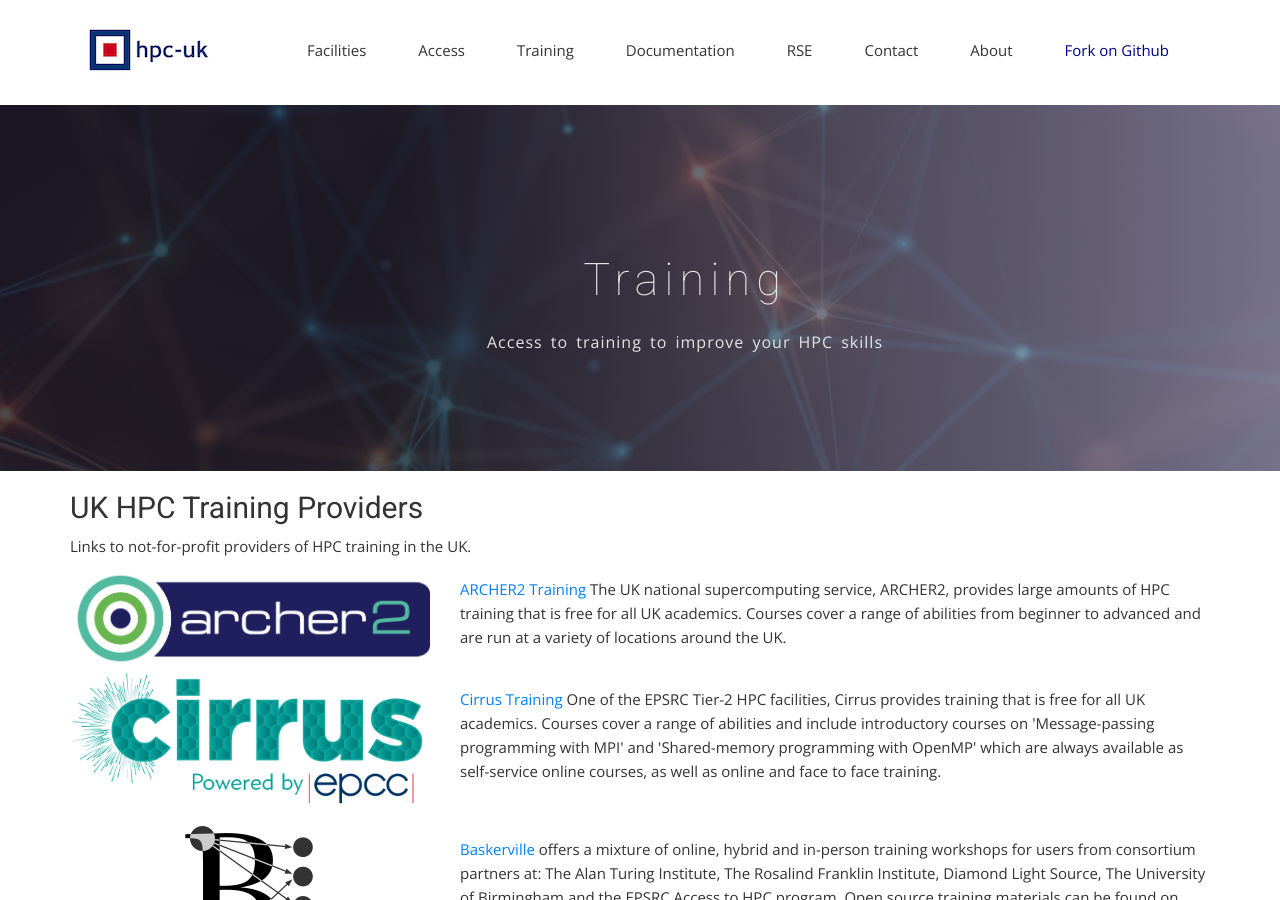
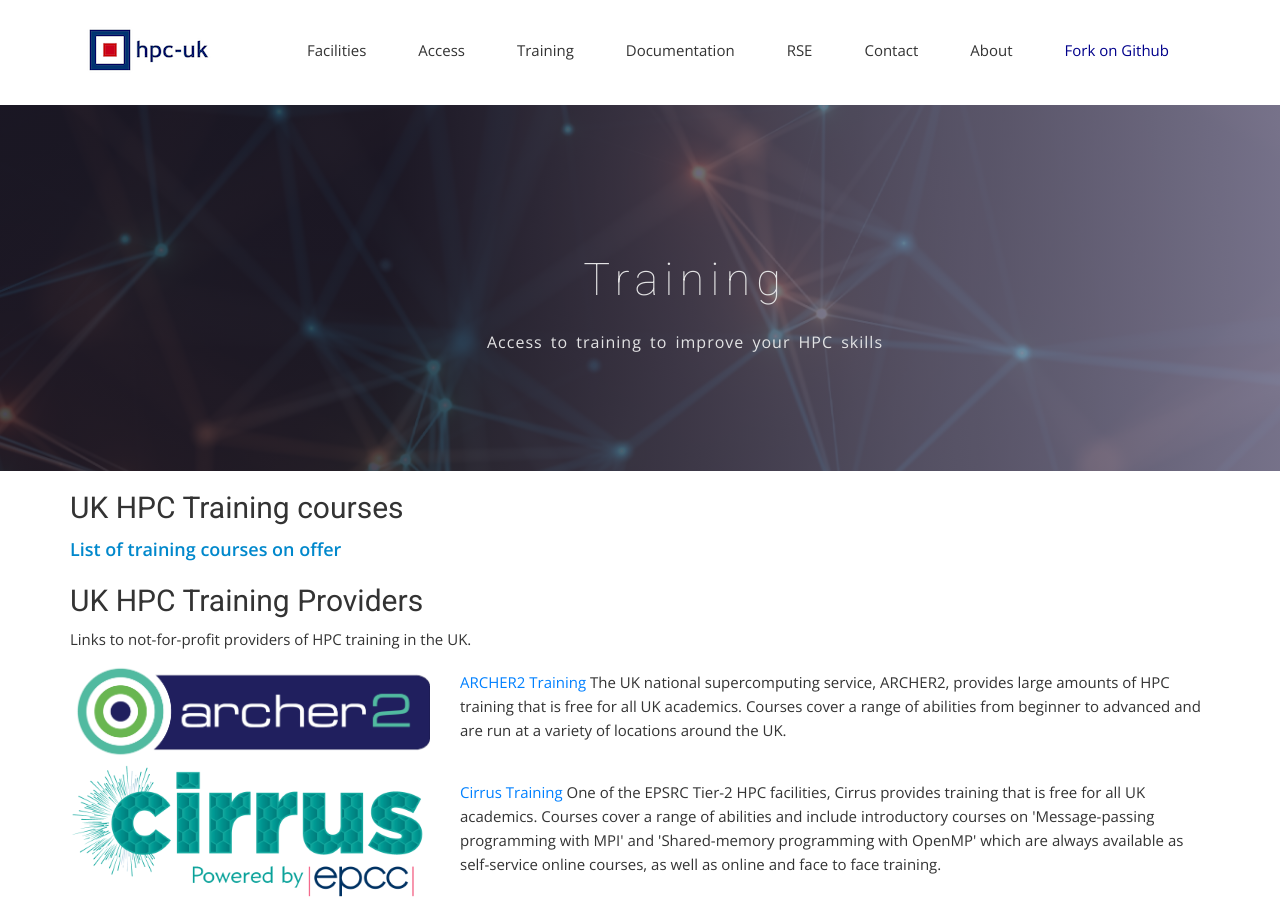
Before and after one commit to hpc-uk/hpcuk-website, a Jekyll site: the page built from training/index.html, in a window 1280 px wide and 900 px high. Built offline with Jekyll 4.4.1, drawn with Linux system fonts in a browser that asks for light colours; nearby versions of some CDN libraries; some web fonts are replaced.

Commit message:
Update index.html

```diff
--- a/training/index.html
+++ b/training/index.html
@@ -4,6 +4,9 @@
 summary: Access to training to improve your HPC skills
 ---
 
+<h2>UK HPC Training courses</h2>
+
+<a href="courses" class="coursehead" >List of training courses on offer</a>
 
 
 <h2>UK HPC Training Providers</h2>
```
